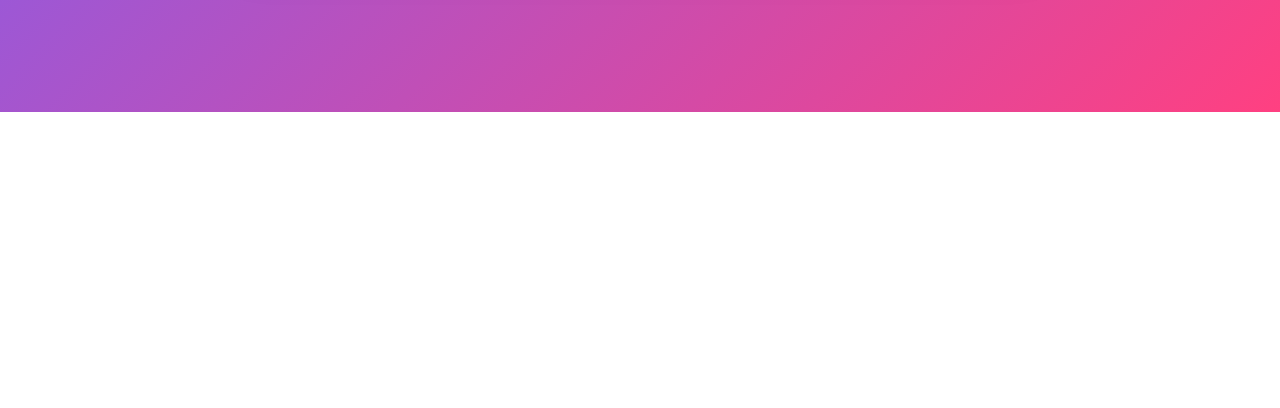
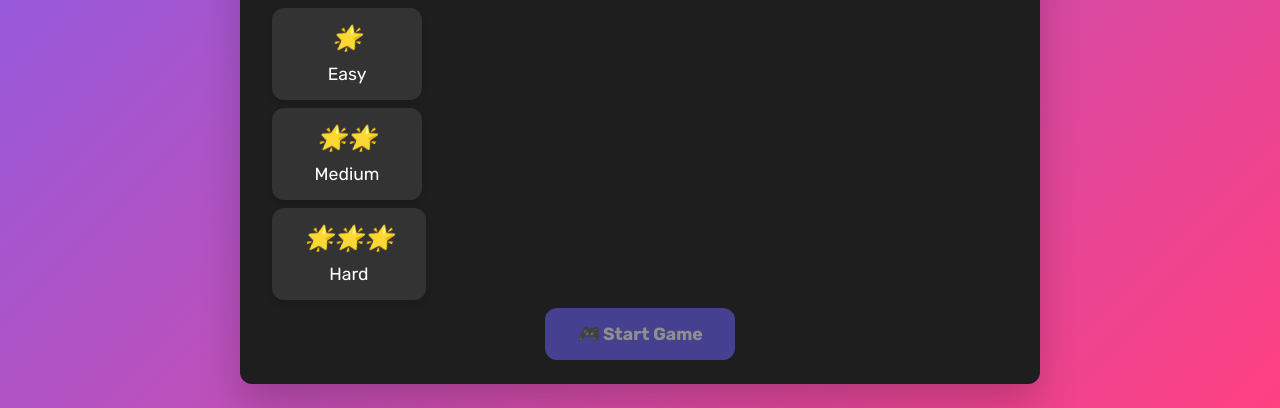
Before and after one commit to HieuEnglish/Grammar-Rush-V2, a plain HTML site: page index.html in a window 1280 px wide. Shown: the part 688-1096 px from the top of the page. Before the commit the page ends 800 px from the top, so only its background shows below. Drawn offline with Linux system fonts and the light colour scheme.

Commit message:
Initial commit: Grammar Rush game with improved button selection logic

```diff
--- a/index.html
+++ b/index.html
@@ -49,7 +49,7 @@
                     </div>
                 </div>
 
-                <button id="startBtn" class="primary-btn" disabled>Start Game</button>
+                <button id="startBtn" class="primary-btn" disabled>
                     <i>🎮</i> Start Game
                 </button>
             </div>
@@ -101,7 +101,7 @@
         </div>
     </div>
 
-    <script src="scripts/questions.js"></script>
-    <script src="scripts/game.js"></script>
+    <script type="module" src="js/questions.js"></script>
+    <script type="module" src="js/game.js"></script>
 </body>
 </html>
--- a/styles/main.css
+++ b/styles/main.css
@@ -7,7 +7,7 @@
     --error: #EF5350;
     --radius: 0.75rem;
     --gap: 1.5rem;
-    --transition: 0.2s ease;
+    --transition: 0.3s ease;
     --shadow: 0 20px 40px rgba(0,0,0,0.2);
     --gap-sm: 0.5rem;
     --gap-md: 1rem;
@@ -17,6 +17,10 @@
     --h3-size: clamp(1.2rem, 3vw, 1.8rem);
     --body-size: clamp(0.9rem, 2vw, 1.1rem);
     --button-size: clamp(0.9rem, 1.5vw, 1.1rem);
+    --light-bg: #f5f5f5;
+    --light-card-bg: #ffffff;
+    --light-text: #333;
+    --dark-text: #ffffff;
 }
 
 * {
@@ -35,6 +39,18 @@ body {
     flex-direction: column;
     justify-content: center;
     align-items: center;
+    transition: background-color var(--transition);
+}
+
+body.light-theme {
+    background: linear-gradient(135deg, #f0f0f0, #e0e0e0);
+    color: var(--light-text);
+}
+
+.light-theme .game-container {
+    background-color: var(--light-card-bg);
+    color: var(--light-text);
+    box-shadow: 0 10px 30px rgba(0,0,0,0.1);
 }
 
 .game-container {
@@ -107,14 +123,39 @@ button {
 .age-btn, .diff-btn {
     background-color: #333;
     color: white;
+    padding: 1rem 2rem;
+    margin: 0.5rem;
+    position: relative;
+    overflow: hidden;
+    display: flex;
+    flex-direction: column;
+    align-items: center;
+    gap: 0.5rem;
+    min-width: 150px;
+    transform: translateY(0);
+    box-shadow: 0 4px 6px rgba(0,0,0,0.1);
 }
 
 .age-btn:hover, .diff-btn:hover {
     background-color: #444;
+    transform: translateY(-2px);
+    box-shadow: 0 6px 8px rgba(0,0,0,0.2);
 }
 
 .age-btn.selected, .diff-btn.selected {
     background-color: var(--primary);
+    transform: translateY(-2px);
+    box-shadow: 0 6px 12px rgba(108, 99, 255, 0.3);
+}
+
+.age-btn i, .diff-btn i {
+    font-size: 1.5rem;
+    margin-bottom: 0.25rem;
+}
+
+.age-btn small {
+    font-size: 0.8rem;
+    opacity: 0.8;
 }
 
 .primary-btn {
```
